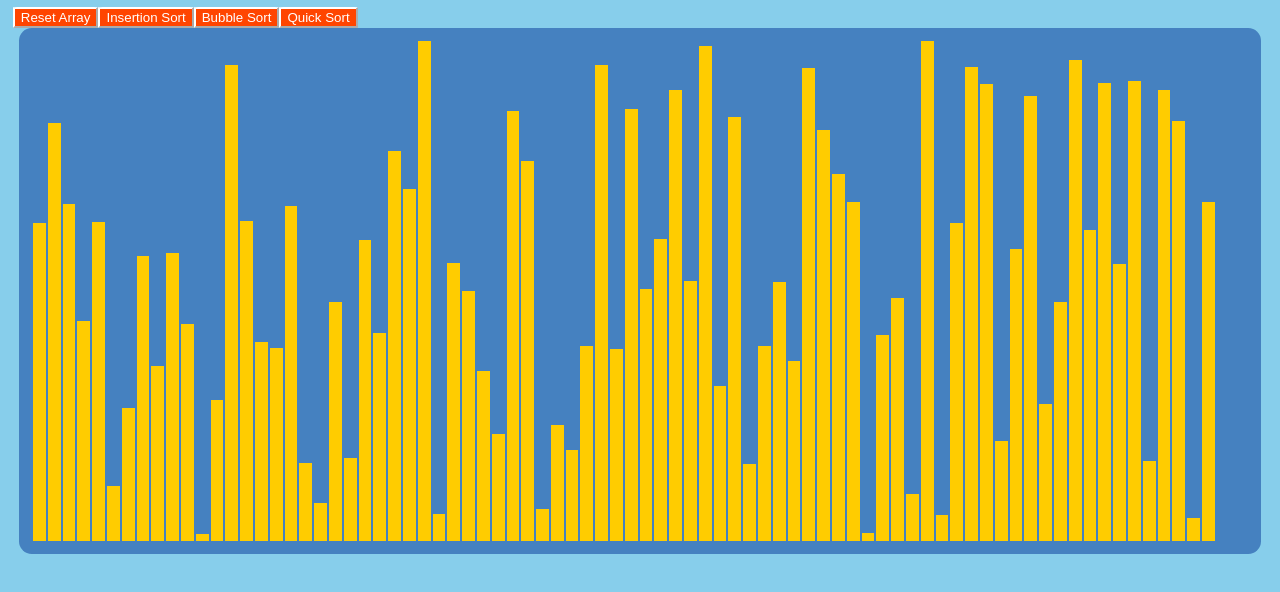
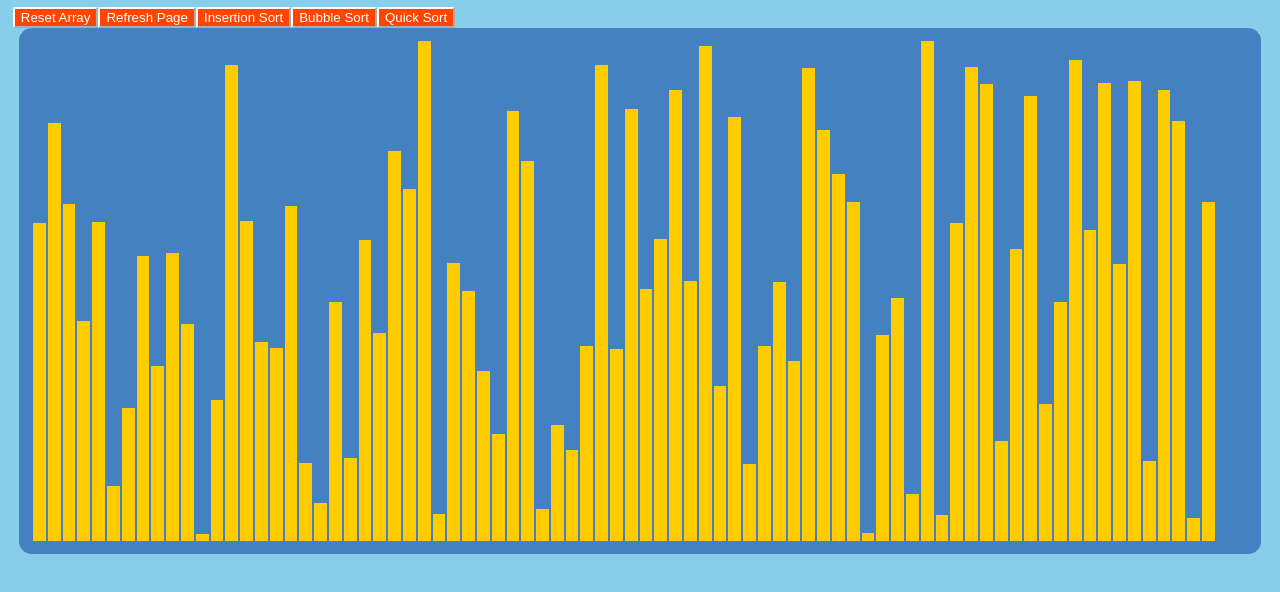
Before and after one commit to AndreNovaisBrito/SortingVisualizer, a React (Create React App) app: page / in a window 1280 px wide. Shown: the top 592 px of the page. Built offline with nearby package versions, Linux system fonts and the light colour scheme.

Commit message:
add refresh button

```diff
--- a/src/SortingVisualizer/SortingVisualizer.jsx
+++ b/src/SortingVisualizer/SortingVisualizer.jsx
@@ -209,6 +209,12 @@ export default class SortingVisualizer extends Component {
           <button className="sort-button" onClick={() => this.resetArray()}>
             Reset Array
           </button>
+          <button
+            className="sort-button"
+            onClick={() => window.location.reload()}
+          >
+            Refresh Page
+          </button>
           <button className="sort-button" onClick={() => this.insertionSort()}>
             Insertion Sort
           </button>
```
